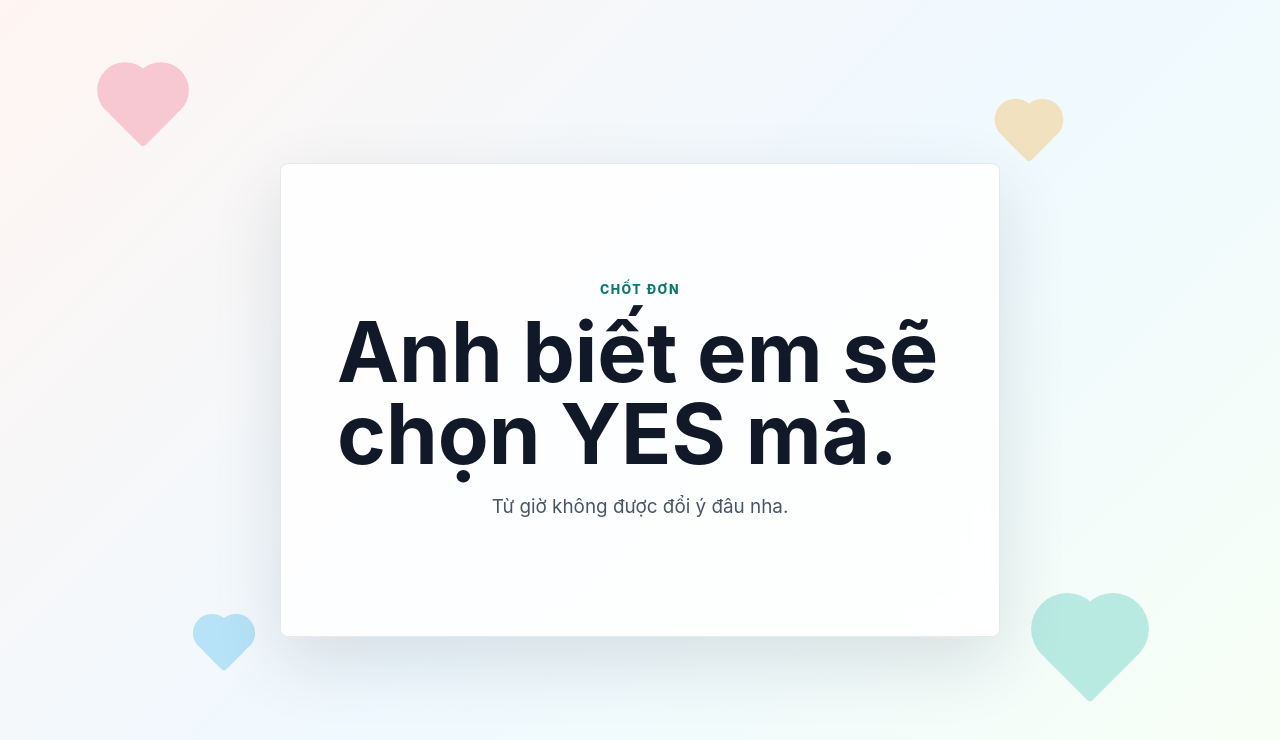
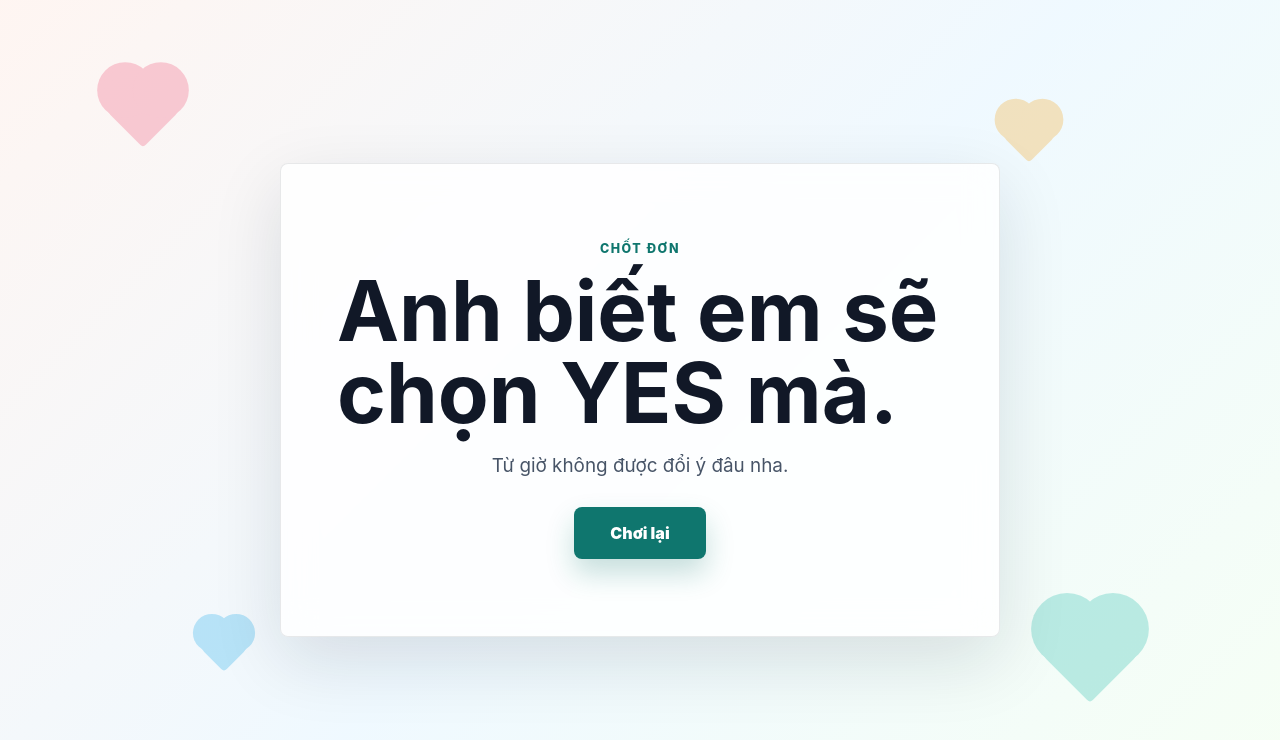
Before and after one commit to phunmdev/love, a React (Vite) app: page / in a window 1280 px wide. Both pictures are taken after a click on the button "YES". Shown: the top 740 px of the page. Built offline with nearby package versions, Linux system fonts and the light colour scheme.

Commit message:
Fix Vercel build error

```diff
--- a/src/App.tsx
+++ b/src/App.tsx
@@ -104,6 +104,9 @@ function App() {
             <p className="eyebrow">Chốt đơn</p>
             <h1>Anh biết em sẽ chọn YES mà.</h1>
             <p className="subtitle">Từ giờ không được đổi ý đâu nha.</p>
+            <button className="reset-button" type="button" onClick={resetGame}>
+              Chơi lại
+            </button>
           </div>
         ) : (
           <>
```
